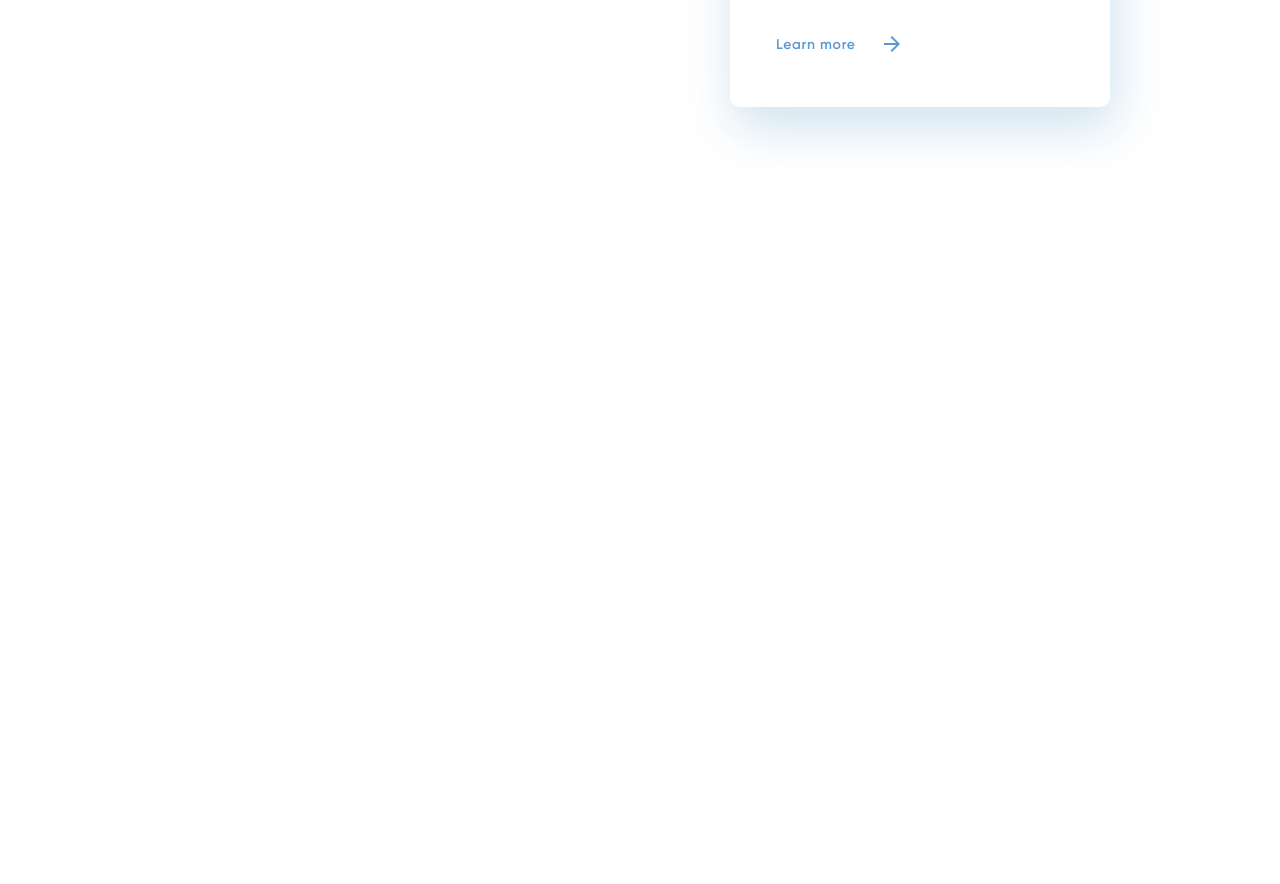
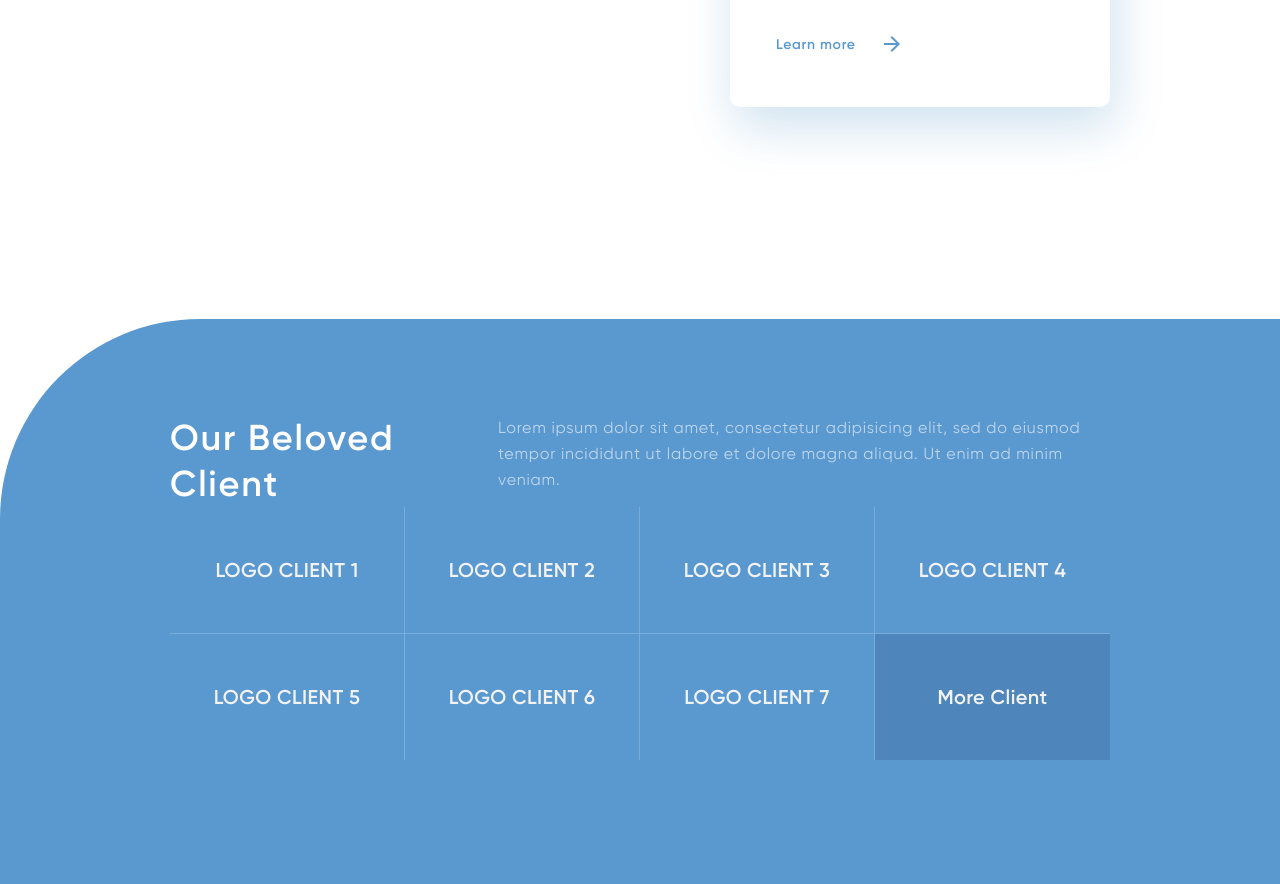
Before and after one commit to Xtell/landingpage, a website: page src/index.html in a window 1280 px wide. Shown: the part 1994-2878 px from the top of the page. Before the commit the page ends 2313 px from the top, so only its background shows below. Drawn offline with nearby package versions, Linux system fonts and the light colour scheme; files that its build step writes are made by us from their sources; files whose address does not match are found by name.

Commit message:
Закончил блок clients

```diff
--- a/src/index.html
+++ b/src/index.html
@@ -35,7 +35,7 @@
         </div>
       </div>
     </section>
-    <section class="page__section services">
+    <section class="services">
       <div class="page__container">
         <div class="services__inner">
           <h2 class="page__section-title services__title">
@@ -110,6 +110,32 @@
         </div>
       </div>
     </section>
+    <section class="page__section page__section--blue clients">
+      <div class="page__container">
+        <div class="clients__inner">
+          <header class="page__section-header">
+            <h2 class="page__section-title page__section-title--white clients__title">
+              Our Beloved
+              Client
+            </h2>
+            <p class="page__section-description">
+              Lorem ipsum dolor sit amet, consectetur adipisicing elit, sed do eiusmod tempor incididunt ut labore et
+              dolore magna aliqua. Ut enim ad minim veniam.
+            </p>
+          </header>
+          <ul class="clients__list">
+            <li class="clients__item"><a class="clients__link">logo client 1</a></li>
+            <li class="clients__item"><a class="clients__link">logo client 2</a> </li>
+            <li class="clients__item"><a class="clients__link">logo client 3</a> </li>
+            <li class="clients__item"><a class="clients__link">logo client 4</a> </li>
+            <li class="clients__item"><a class="clients__link">logo client 5</a> </li>
+            <li class="clients__item"><a class="clients__link">logo client 6</a> </li>
+            <li class="clients__item"><a class="clients__link">logo client 7</a> </li>
+            <li class="clients__item"><a class="clients__link clients__link--more">More Client</a></li>
+          </ul>
+        </div>
+      </div>
+    </section>
   </main>
   <script src="scripts/index.min.js"></script>
 </body>
--- /dev/null
+++ b/src/styles/blocks/clients.css
@@ -0,0 +1,37 @@
+.clients {
+  background-color: #5a98d0;
+}
+.clients__list {
+  display: flex;
+  flex-wrap: wrap;
+  margin: 0;
+  padding: 0;
+  list-style: none;
+}
+.clients__item {
+  width: 235px;
+  border-right: 1px solid rgba(255, 255, 255, 0.2);
+}
+
+.clients__item:nth-child(4n) {
+  border-right: none;
+}
+.clients__item:nth-child(n + 5) {
+  border-top: 1px solid rgba(255, 255, 255, 0.2);
+}
+.clients__link {
+  display: block;
+  padding: 40px;
+  font-size: 20px;
+  line-height: 46px;
+  font-weight: 600;
+  letter-spacing: 0.02em;
+  color: #f2f2f2;
+  text-transform: uppercase;
+  text-align: center;
+  text-decoration: none;
+}
+.clients__link--more {
+  background-color: rgba(31, 63, 104, 0.2);
+  text-transform: none;
+}
--- a/src/styles/blocks/page.css
+++ b/src/styles/blocks/page.css
@@ -11,11 +11,33 @@
   width: 940px;
   margin: 0 auto;
 }
+.page__section {
+  padding-top: 96px;
+  padding-bottom: 124px;
+  border-radius: 200px 0px 0px 0px;
+}
 
+.page__section-header {
+  display: flex;
+  align-items: flex-start;
+}
 .page__section-title {
   margin: 0;
   font-size: 36px;
   font-weight: 600;
   line-height: 46px;
   color: #316099;
+  letter-spacing: 0.05em;
 }
+.page__section-description {
+  margin: 0;
+  color: rgba(255, 255, 255, 0.6);
+}
+.page__section-header .page__section-title {
+  width: 230px;
+  flex-shrink: 0;
+  margin-right: 98px;
+}
+.page__section-title--white {
+  color: #ffffff;
+}
--- a/src/styles/blocks/services.css
+++ b/src/styles/blocks/services.css
@@ -6,7 +6,6 @@
 }
 .services__title {
   width: 370px;
-  letter-spacing: 0.05em;
 }
 .services__list {
   display: flex;
--- a/src/styles/index.css
+++ b/src/styles/index.css
@@ -12,3 +12,4 @@
 @import url('./blocks/header.css');
 @import url('./blocks/intro.css');
 @import url('./blocks/services.css');
+@import url('./blocks/clients.css');
```
